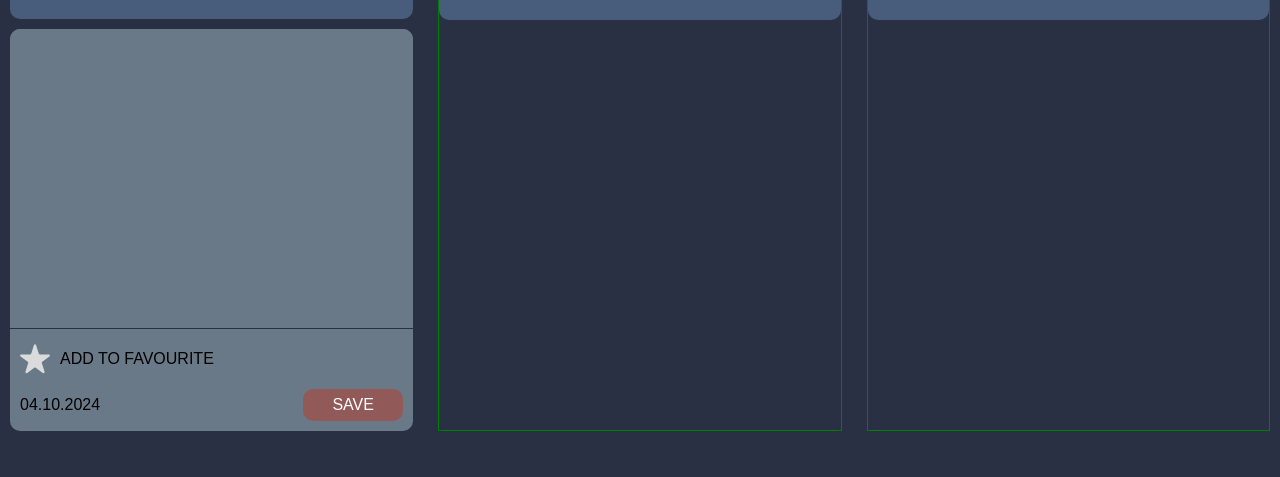
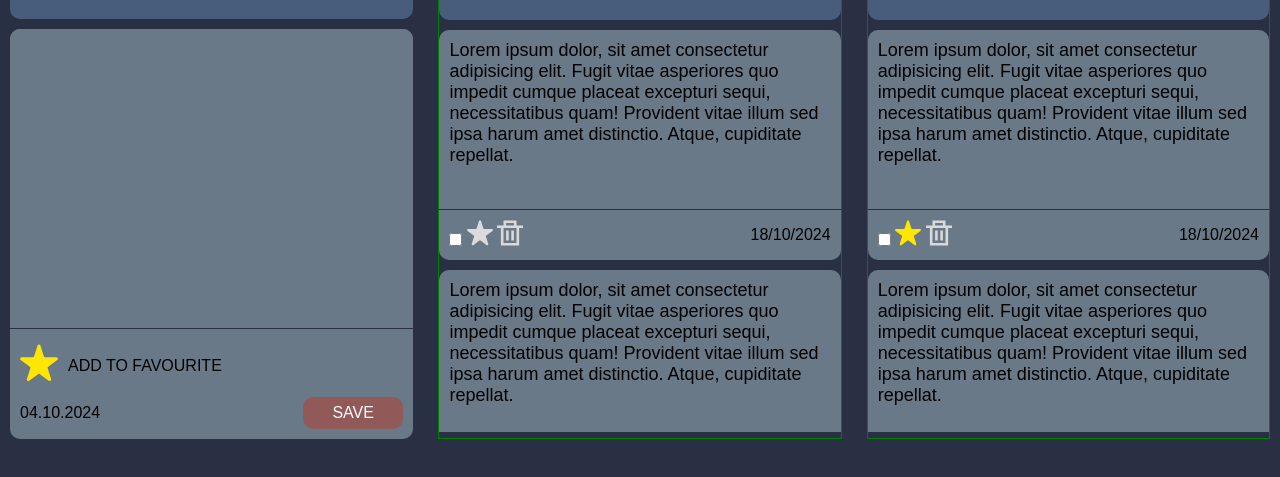
Before and after one commit to zolata2024/Todo-list-, a plain HTML site: page index.html in a window 1280 px wide. Shown: the part 91-568 px from the top of the page. Drawn offline with Linux system fonts and the light colour scheme.

Commit message:
i have added some more styles

```diff
--- a/index.html
+++ b/index.html
@@ -16,22 +16,91 @@
                 <form>
                     <textarea></textarea>
                     <input type="checkbox" id="star-inp">
-                    <label for="star-inp"> <img src="./assets/icon/star.svg" alt="star">ADD TO FAVOURITE</label>
+                    <label for="star-inp"> <img src="./assets/icon/star.svg" alt="star"><span>ADD TO
+                            FAVOURITE</span></label>
                     <div class="row">
                         <p>04.10.2024</p>
                         <button>SAVE</button>
                     </div>
                 </form>
             </div>
+
             <div class="todo__list">
                 <h2>TODO LIST</h2>
+                <div class="todo__list-wrapper">
+
+                    <div class="todo__list-item">
+                        <p class="todo__list-content">Lorem ipsum dolor, sit amet consectetur adipisicing elit. Fugit
+                            vitae asperiores quo impedit cumque placeat excepturi sequi, necessitatibus quam! Provident
+                            vitae illum sed ipsa harum amet distinctio. Atque, cupiditate repellat.</p>
+                        <div class="todo__list-controll">
+                            <div class="todo__list_control_btns">
+                                <input class="status" type="checkbox" name="" id="">
+                                <button> <img src="./assets/icon/star.svg" alt="star"></button>
+                                <button> <img src="./assets/icon/rubbish bin.svg" alt="star"></button>
+                            </div>
+                            <p>18/10/2024</p>
+                        </div>
+                    </div>
+
+                    <div class="todo__list-item">
+                        <p class="todo__list-content">Lorem ipsum dolor, sit amet consectetur adipisicing elit.
+                            Fugit
+                            vitae asperiores quo impedit cumque placeat excepturi sequi, necessitatibus quam!
+                            Provident
+                            vitae illum sed ipsa harum amet distinctio. Atque, cupiditate repellat.</p>
+                        <div class="todo__list-controll">
+                            <div class="todo__list_control_btns">
+                                <input class="status" type="checkbox" name="" id="">
+                                <button> <img src="./assets/icon/star.svg" alt="star"></button>
+                                <button> <img src="./assets/icon/rubbish bin.svg" alt="star"></button>
+                            </div>
+                            <p>18/10/2024</p>
+                        </div>
+                    </div>
+
+                </div>
             </div>
+
             <div class="todo__favorite">
                 <h2>FAVOUTITE TODO LIST</h2>
+                <div class="todo__list-wrapper">
+
+                    <div class="todo__list-item">
+                        <p class="todo__list-content">Lorem ipsum dolor, sit amet consectetur adipisicing elit. Fugit
+                            vitae asperiores quo impedit cumque placeat excepturi sequi, necessitatibus quam! Provident
+                            vitae illum sed ipsa harum amet distinctio. Atque, cupiditate repellat.</p>
+                        <div class="todo__list-controll">
+                            <div class="todo__list_control_btns">
+                                <input class="status" type="checkbox" name="" id="">
+                                <button> <img src="./assets/icon/star.svg" alt="star"></button>
+                                <button> <img src="./assets/icon/rubbish bin.svg" alt="star"></button>
+                            </div>
+                            <p>18/10/2024</p>
+                        </div>
+                    </div>
+
+                    <div class="todo__list-item">
+                        <p class="todo__list-content">Lorem ipsum dolor, sit amet consectetur adipisicing elit.
+                            Fugit
+                            vitae asperiores quo impedit cumque placeat excepturi sequi, necessitatibus quam!
+                            Provident
+                            vitae illum sed ipsa harum amet distinctio. Atque, cupiditate repellat.</p>
+                        <div class="todo__list-controll">
+                            <div class="todo__list_control_btns">
+                                <input class="status" type="checkbox" name="" id="">
+                                <button> <img src="./assets/icon/star.svg" alt="star"></button>
+                                <button> <img src="./assets/icon/rubbish bin.svg" alt="star"></button>
+                            </div>
+                            <p>18/10/2024</p>
+                        </div>
+                    </div>
+
+                </div>
             </div>
         </div>
+
     </main>
-
 
 </body>
 
--- a/style.css
+++ b/style.css
@@ -71,10 +71,10 @@ h2{
     user-select: none;
 }
 
-.todo__app label img{
-    width: 30px;
-    height: 30px;
-    filter: grayscale(1);
+.todo__app label span{
+    display: block;
+    margin-top: 5px;
+    cursor: pointer;
 }
 
 .todo__app input:checked + label img{
@@ -108,3 +108,114 @@ h2{
     width: 32%;
     border: 1px solid green;
 }
+
+
+
+
+
+/* Todo LIST */
+
+.todo__list-wrapper{
+    display: flex;
+    flex-direction: column;
+    gap: 10px;
+    height: 402px;
+    overflow: auto;
+}
+
+.todo__list-item{
+    background:#6a7987;
+    border-radius: 10px;
+    overflow: hidden;
+    flex-shrink: 0;
+}
+
+.todo__list-wrapper::-webkit-scrollbar{
+    width: 10px;
+    background: #293044;
+}
+
+.todo__list-wrapper::-webkit-scrollbar-thumb{
+    background: #925959;
+    border-left: 4px solid #293044;
+}
+
+.todo__list-content{
+    padding: 10px;
+    font-size: 18px;
+    height: 179px;
+    overflow: auto;
+}
+
+.todo__list-content::-webkit-scrollbar{
+    width: 8px;
+    background: #6a7987;
+}
+
+.todo__list-content::-webkit-scrollbar-thumb{
+    background:#293044;
+    border-radius: 5px;
+    border: 2px solid #6a7987;
+}
+
+.todo__list-controll {
+    border-top: 1px solid #293044;
+    padding: 10px;
+    display: flex;
+    justify-content: space-between;
+    align-items: center;
+}
+
+.todo__list-controll-btns{
+    gap: 10px;
+    display: flex;
+    align-items: center;
+}
+
+.todo__list-controll-btns .status {
+    height: 26px;
+    width: 26px;
+    cursor: pointer;
+}
+
+.todo__list-controll button{
+    background: none;
+    border: none;
+    height: 26px;
+    filter: grayscale(1);
+    width: 26px;
+    cursor:pointer ;
+}
+
+.todo__list-controll button img{
+    width: 100%;
+    height: 100%;
+}
+
+.todo__favorite button{
+    filter: none;
+}
+
+@media all and (max-width: 1024px){
+    .todo{
+        flex-direction: column;
+        gap:20px;
+    }
+
+    .todo__app{
+        width: 100%;
+    }
+
+    .todo__list{
+        width: 100%;
+    }
+
+    .todo__favorite{
+        width: 100%;
+    }
+    main{
+        margin: 0;
+        padding: 10px;
+    }
+
+}
```
Also changed, not shown: assets/icon/rubbish bin.svg (added).
